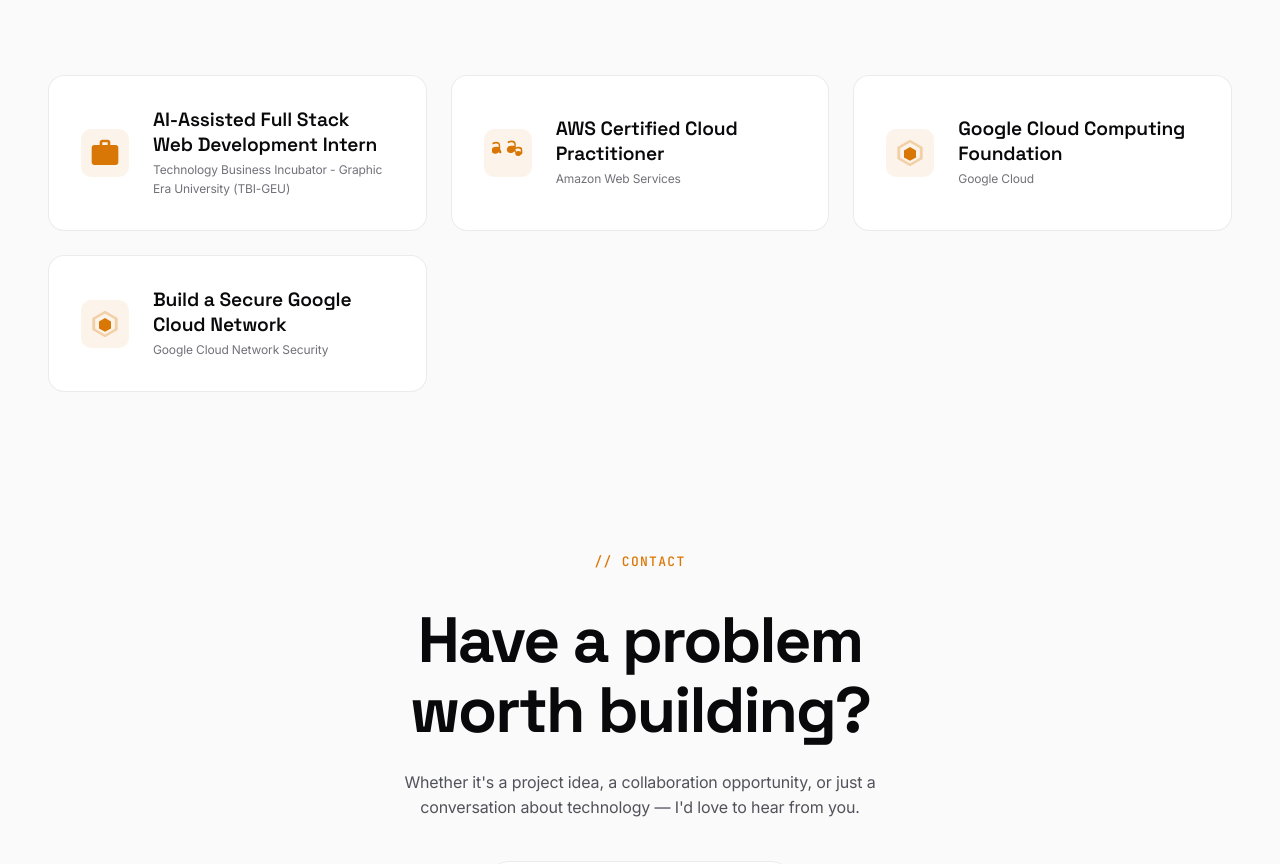
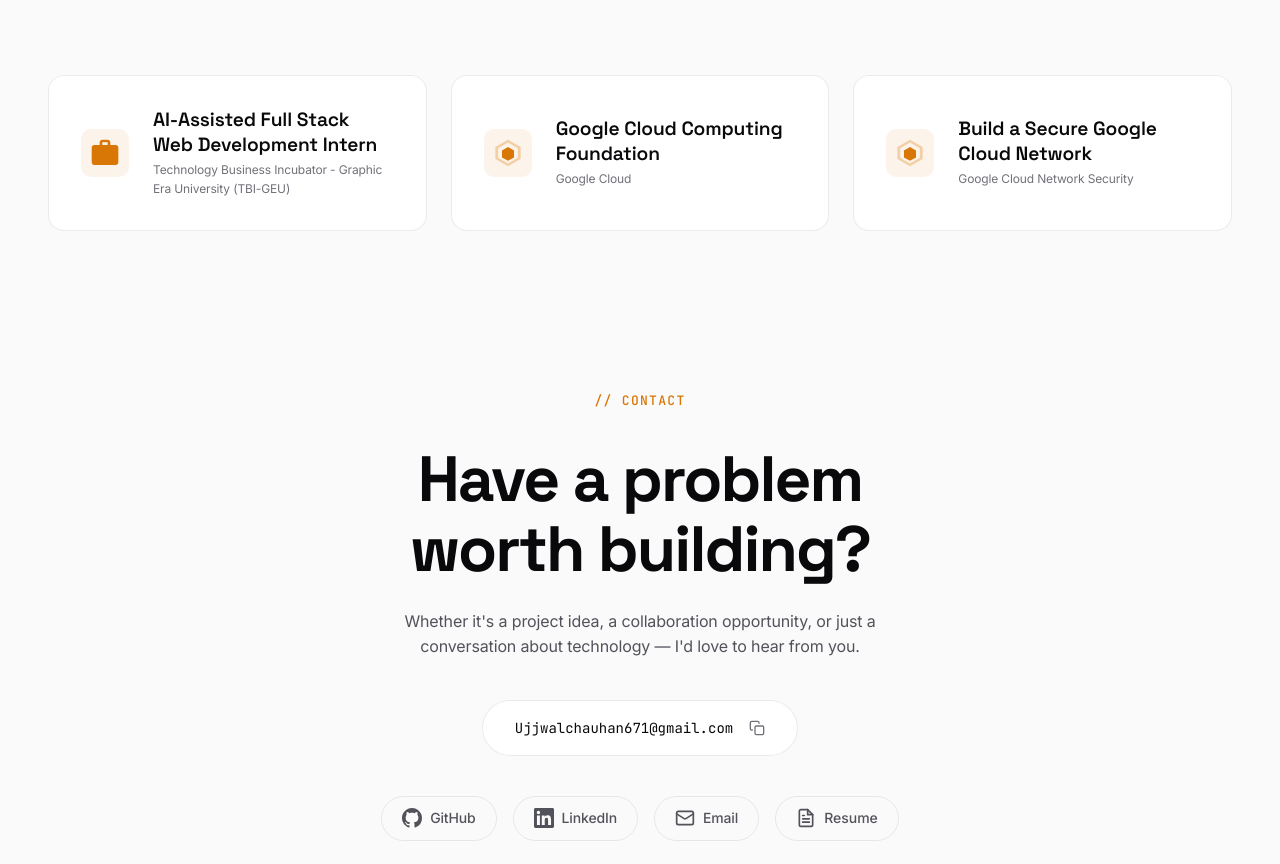
Before and after one commit to ujjwal9034/ujjwal-portfolio, a React (Vite) app: page / in a window 1280 px wide. Shown: the part 7829-8693 px from the top of the page. Built offline with nearby package versions, Linux system fonts and the light colour scheme.

Commit message:
chore: temporarily remove AWS Certified Cloud Practitioner certificate

```diff
--- a/src/data/projects.ts
+++ b/src/data/projects.ts
@@ -204,13 +204,6 @@
     credentialLabel: 'TBI-GEU Internship Certificate',
   },
   {
-    title: 'AWS Certified Cloud Practitioner',
-    issuer: 'Amazon Web Services',
-    icon: 'aws',
-    credentialUrl: '/aws_certified_cloud_practitioner.pdf',
-    credentialLabel: 'AWS Certified Cloud Practitioner Certificate',
-  },
-  {
     title: 'Google Cloud Computing Foundation',
     issuer: 'Google Cloud',
     icon: 'gcp',
```
